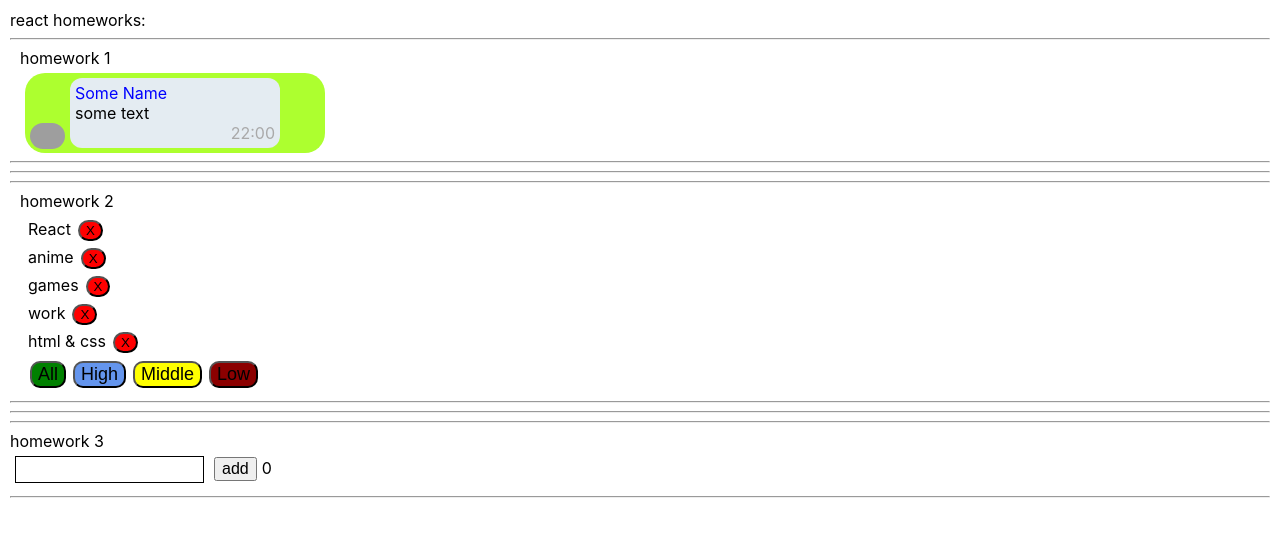
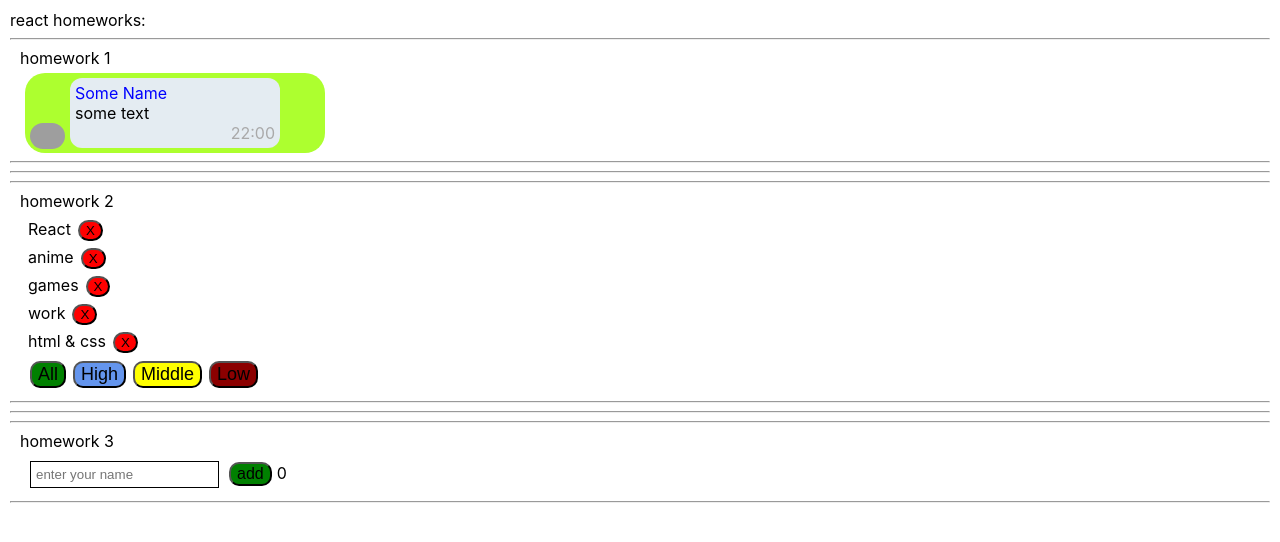
Before and after one commit to Saveliy-Georgiy/Homework2.0, a React (Create React App) app: page / in a window 1280 px wide. Shown: the top 542 px of the page. Built offline with nearby package versions, Linux system fonts and the light colour scheme; grey boxes are pictures that could not be loaded.

Commit message:
Added styles for homework 3

```diff
--- a/src/p2-homeworks/h3/Greeting.module.css
+++ b/src/p2-homeworks/h3/Greeting.module.css
@@ -17,4 +17,6 @@
 .button {
     margin: 5px;
     font-size: 16px;
+    background-color: green;
+    border-radius: 10px;
 }
--- a/src/p2-homeworks/h3/Greeting.tsx
+++ b/src/p2-homeworks/h3/Greeting.tsx
@@ -18,7 +18,7 @@ const Greeting: React.FC<GreetingPropsType> = (
 
     return (
         <div>
-            <input value={name} onChange={setNameCallback} className={inputClass} onKeyPress={onKeyPressAddUser}/>
+            <input value={name} onChange={setNameCallback} className={inputClass} onKeyPress={onKeyPressAddUser} placeholder="enter your name"/>
             <span>{error}</span>
             <button onClick={addUser} className={s.button}>add</button>
             <span>{totalUsers}</span>
--- /dev/null
+++ b/src/p2-homeworks/h3/HW3.module.css
@@ -0,0 +1,7 @@
+.homeworkWrapper {
+    margin-left: 10px;
+}
+
+.greetingContainer {
+    margin: 5px;
+}
--- a/src/p2-homeworks/h3/HW3.tsx
+++ b/src/p2-homeworks/h3/HW3.tsx
@@ -1,6 +1,7 @@
 import React, {useState} from 'react'
 import {v1} from 'uuid'
 import GreetingContainer from './GreetingContainer'
+import s from './HW3.module.css'
 
 export type UserType = {
     _id: string
@@ -18,9 +19,12 @@ function HW3() {
     return (
         <div>
             <hr/>
-            homework 3
+            <div className={s.homeworkWrapper}>
+                <div>homework 3</div>
+                <div className={s.greetingContainer}>
             <GreetingContainer users={users} addUserCallback={addUserCallback}/>
-
+                </div>
+            </div>
             <hr/>
         </div>
     )
```
